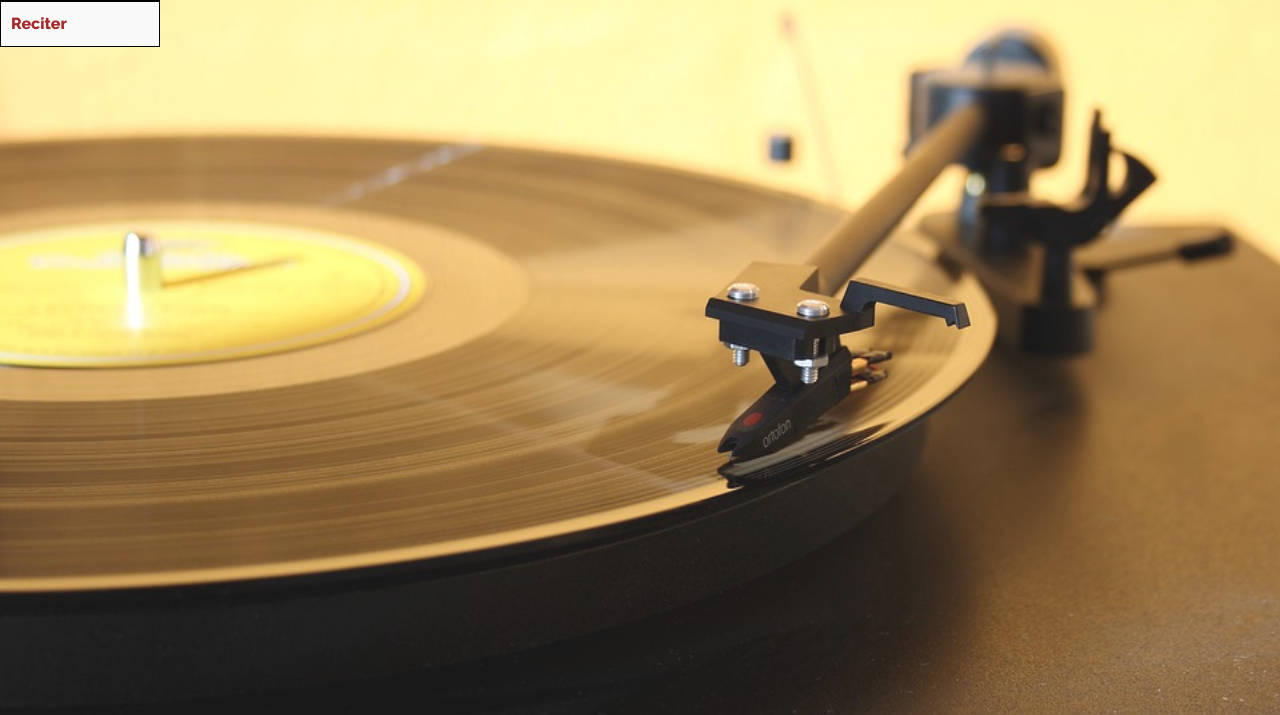
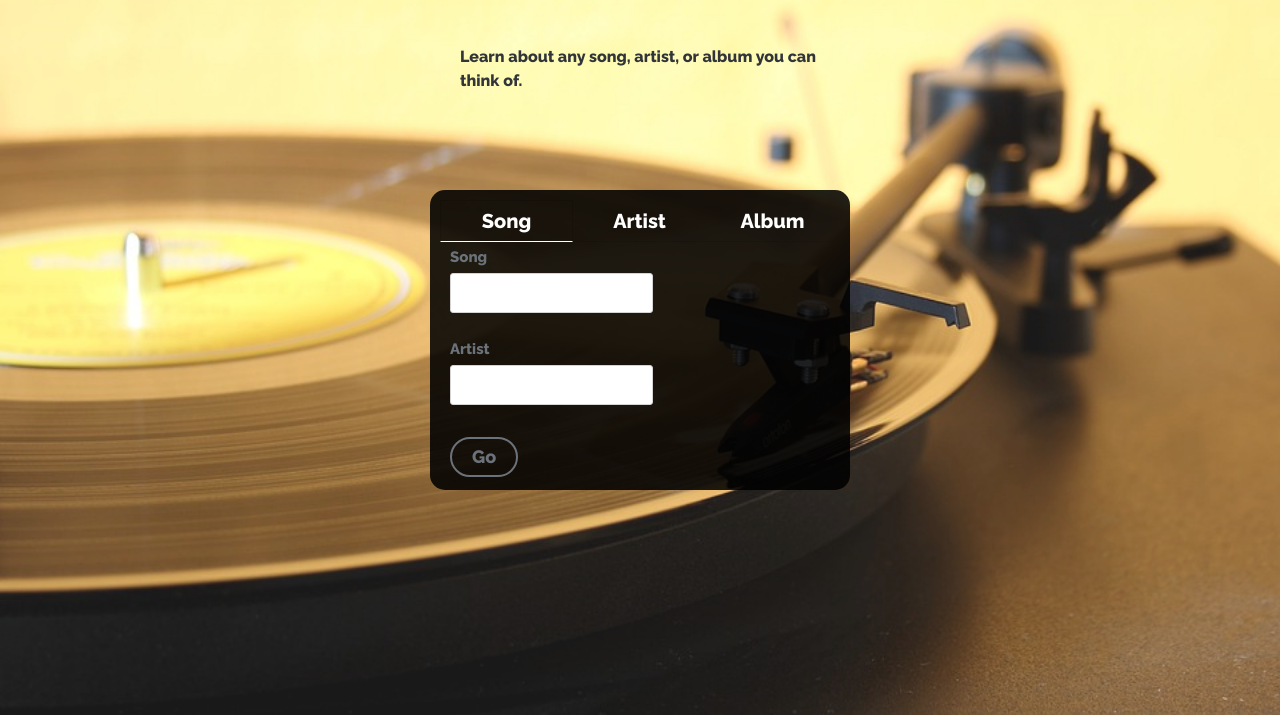
Before and after one commit to JamesPHawk/Trendify, a plain HTML site: page views/home.html in a window 1280 px wide. Shown: the part 85-800 px from the top of the page. Drawn offline with nearby package versions, Linux system fonts and the light colour scheme.

Commit message:
updated homepage

```diff
--- a/css/homepage.css
+++ b/css/homepage.css
@@ -13,32 +13,14 @@
     z-index: -1;
 }
 
+/* Dropdown Button */
+
 #dropdown {
     position: absolute;
 }
 
-#dropbtn {
-    background-color: brown;
-}
-
-#dropbtn a {
-    text-decoration: none;
-    color: white;
-}
-
-#links {
-    position: absolute;
-    display: none;
-    background-color: #f9f9f9;
-    min-width: 160px;
-}
-
-#links a {
-    display: block;
-    padding: 10px;
-    text-decoration: none;
-    border: 1px solid black;
-    color: brown;
+#dropdown h1 {
+    padding: 5px;
 }
 
 #links a:hover {
@@ -49,3 +31,105 @@
 #dropdown:hover #links {
     display: block;
 }
+
+#form {
+    position: relative;
+    top: 300px;
+}
+
+/* Main Box */
+
+#box {
+    position: fixed;
+    background: rgba(0, 0, 0, 0.87);
+    width: 420px;
+    height: 300px;
+    position: absolute;
+    border-radius: 15px;
+    top: 50px;
+    bottom: 0;
+    left: 0;
+    right: 0;
+    margin: auto;
+}
+
+/* Options (Tabs) */
+
+#options {
+    position: inherit;
+    padding: 10px;
+}
+
+#options ul {
+    border-radius: 10px;
+}
+
+#options ul li {
+    width: 133px;
+    font-size: 20px;
+}
+
+#options ul li:hover {
+    border-radius: 10px;
+}
+
+#options ul li a {
+    color: white;
+    text-align: center;
+}
+
+#options ul li a:hover {
+    color: brown;
+}
+
+.tabs li:not(.active) a:hover {
+    border-radius: 10px;
+}
+
+/* Form */
+
+.form {
+    position: inherit;
+    top: 50px;
+    left: 20px;
+    margin-top: 5px;
+}
+
+.form-item {
+    text-align: left;
+}
+
+.form-item label {
+    color: rgb(108, 114, 122);
+}
+
+.form-item .desc {
+    color: rgb(154, 158, 165);
+}
+
+#descr {
+    position: fixed;
+    top: 130px;
+    left: 460px;
+    width: 380px;
+}
+
+/* Selector */
+
+#loginButton {
+    position: inherit;
+    float: left;
+    left: 20px;
+    top: 230px;
+}
+
+#loginButton button {
+    border: 2px rgb(108, 114, 122) solid;
+    color: rgb(108, 114, 122);
+    font-size: 18px;
+}
+
+#loginButton button:hover {
+    color: white;
+    border: 2px white solid;
+}
--- a/views/home.html
+++ b/views/home.html
@@ -17,13 +17,61 @@
     </div>
     <img src="img/record.jpg" alt="Record Player" id="homeBG">
     <div id="dropdown">
-        <button id="dropbtn"><a href="#">Trendify</a></button>
-        <div id="links">
-            <a href="#">Profile</a>
-            <a href="#">Reciter</a>
+        <h1>Trendify</h1>
+    </div>
+    <div id="box">
+        <!-- <p>Log In or Sign Up</p> -->
+        <div id="options">
+            <nav class="tabs" data-component="tabs" data-equals="true">
+                <ul>
+                    <li class="active"><a href="#tab1">Song</a></li>
+                    <li><a href="#tab2">Artist</a></li>
+                    <li><a href="#tab3">Album</a></li>
+                </ul>
+            </nav>
         </div>
+        <div id="descr">
+            <p>Learn about any song, artist, or album you can think of.</p>
+        </div>
+        <form action="insert_link_here" method="POST" class="form">
+            <div id="tab1">
+                <div class="form-item">
+                    <label>Song</label>
+                    <input type="text">
+                    <br>
+                    <label>Artist</label>
+                    <input type="password">
+                </div>
+                <div id="loginButton">
+                    <button class="button secondary round outline">Go</button>
+                </div>
+            </div>
+            <div id="tab2">
+                <div class="form-item">
+                    <label>Artist</label>
+                    <input type="text">
+                </div>
+                <div id="loginButton">
+                    <button class="button secondary round outline">Go</button>
+                </div>
+            </div>
+            <div id="tab3">
+                <div class="form-item">
+                    <label>Album</label>
+                    <input type="text">
+                    <br>
+                    <label>Artist</label>
+                    <input type="text">
+                </div>
+                <div id="loginButton">
+                    <button class="button secondary round outline">Go</button>
+                </div>
+            </div>
+        </form>
     </div>
 
+    <script src="https://ajax.googleapis.com/ajax/libs/jquery/2.1.4/jquery.min.js"></script>
+    <script src="../js/kube.js"></script>
 </body>
 
 </html>
```
